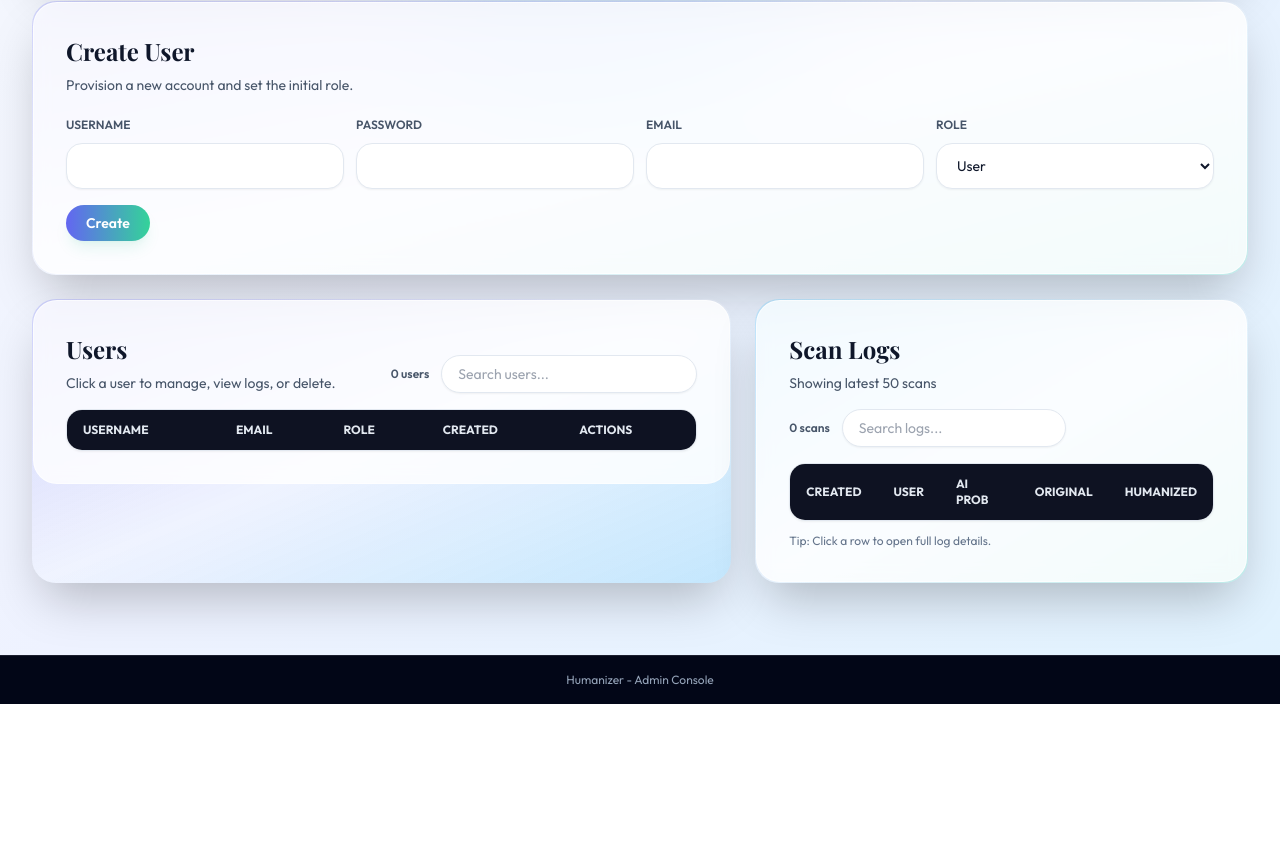
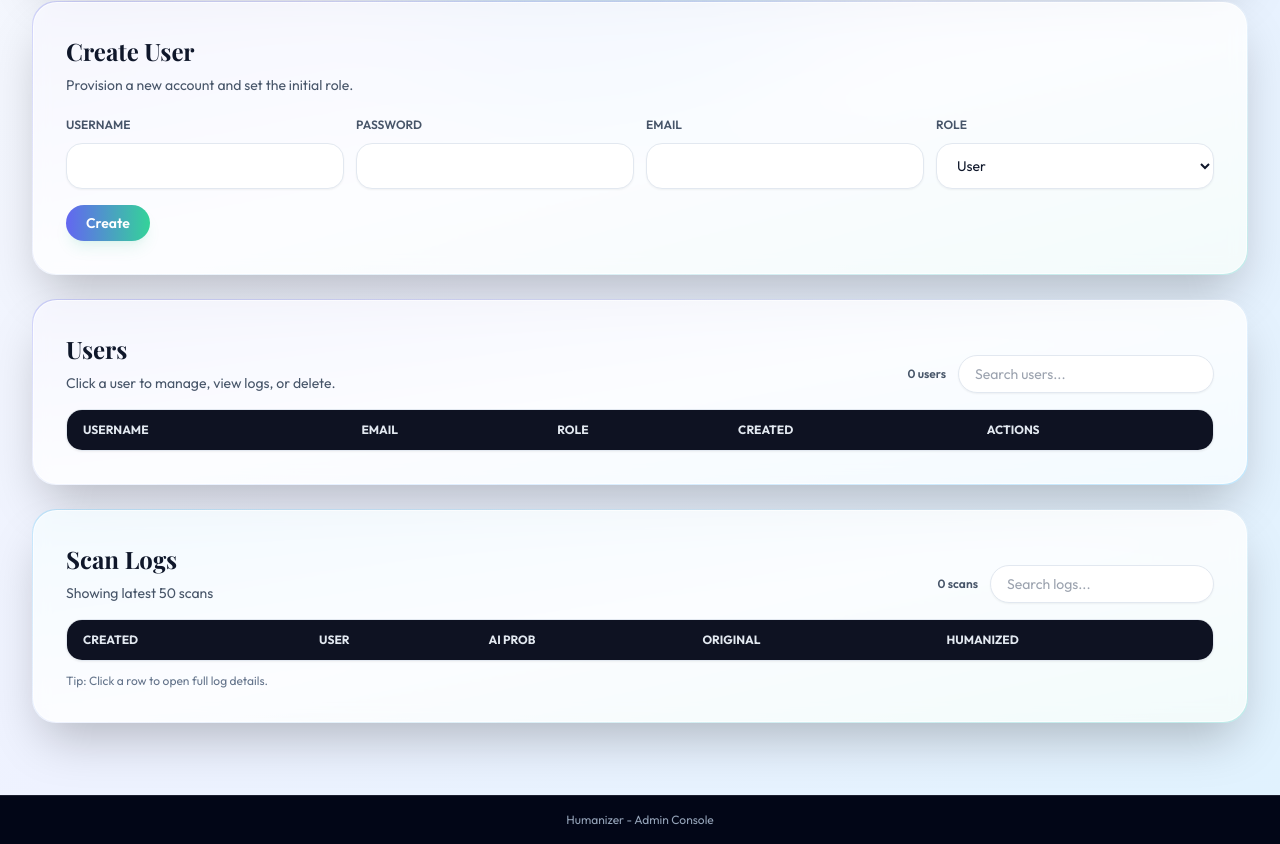
Before and after one commit to Grave786/Text-Humaniser, a plain HTML site: page frontend/admin.html in a window 1280 px wide. Shown: the part 645-1489 px from the top of the page. Before the commit the page ends 1349 px from the top, so only its background shows below. Drawn offline with nearby package versions, Linux system fonts and the light colour scheme; no server answers; sample sign-in values are in the browser's storage.

Commit message:
chnanged the admin panel view

```diff
--- a/frontend/admin.html
+++ b/frontend/admin.html
@@ -131,7 +131,7 @@
       </div>
     </section>
 <!-- User list with edit and delete options -->
-    <section id="users" class="relative overflow-hidden rounded-3xl bg-gradient-to-br from-indigo-500/25 via-white/10 to-sky-400/20 p-[1px] shadow-2xl lg:col-span-7">
+    <section id="users" class="relative overflow-hidden rounded-3xl bg-gradient-to-br from-indigo-500/25 via-white/10 to-sky-400/20 p-[1px] shadow-2xl lg:col-span-12">
       <div class="rounded-3xl border border-white/60 bg-white/80 p-5 backdrop-blur sm:p-8">
         <div class="flex flex-wrap items-end justify-between gap-4">
           <div>
@@ -161,7 +161,7 @@
       </div>
     </section>
 <!-- Scan logs with details and pagination -->
-    <section id="logs" class="relative overflow-hidden rounded-3xl bg-gradient-to-br from-sky-400/25 via-white/10 to-emerald-400/20 p-[1px] shadow-2xl lg:col-span-5 lg:sticky lg:top-24 lg:self-start">
+    <section id="logs" class="relative overflow-hidden rounded-3xl bg-gradient-to-br from-sky-400/25 via-white/10 to-emerald-400/20 p-[1px] shadow-2xl lg:col-span-12">
       <div class="rounded-3xl border border-white/60 bg-white/80 p-5 backdrop-blur sm:p-8">
         <div class="flex flex-wrap items-end justify-between gap-4">
           <div>
```
